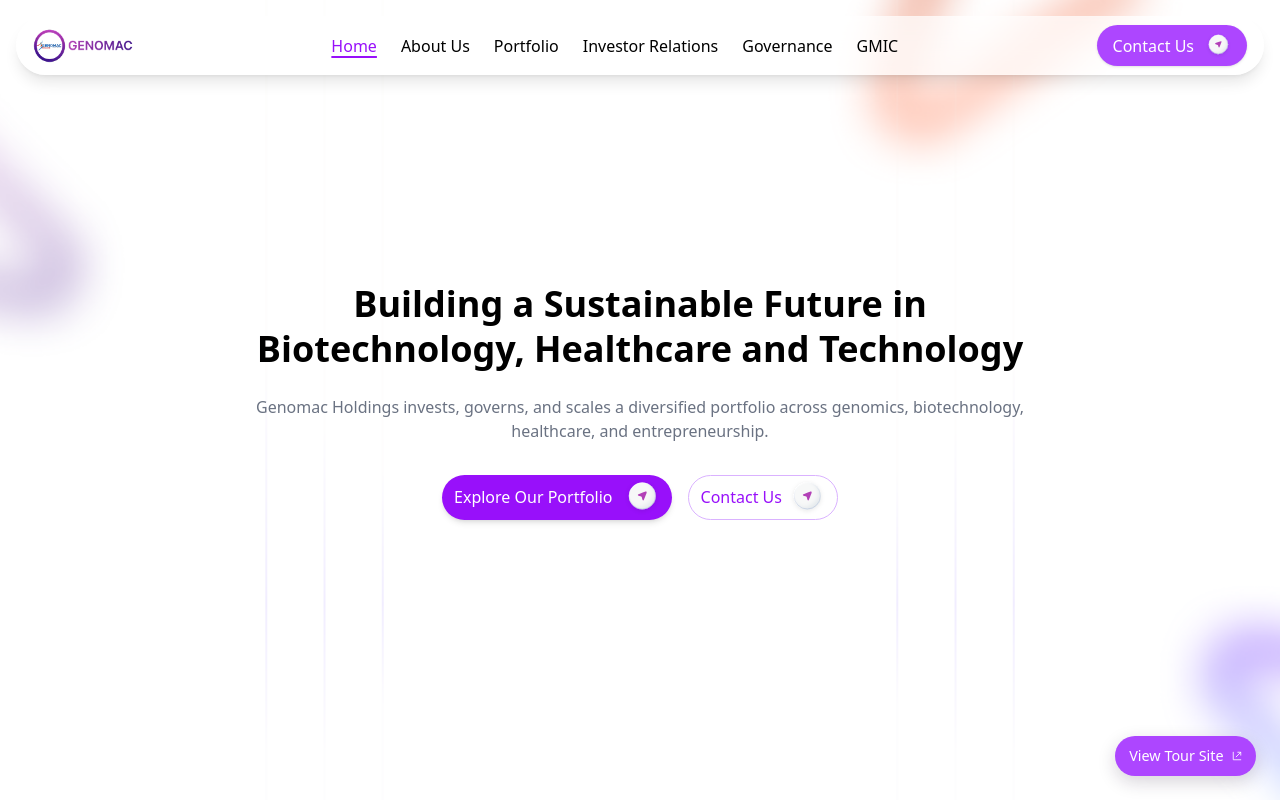
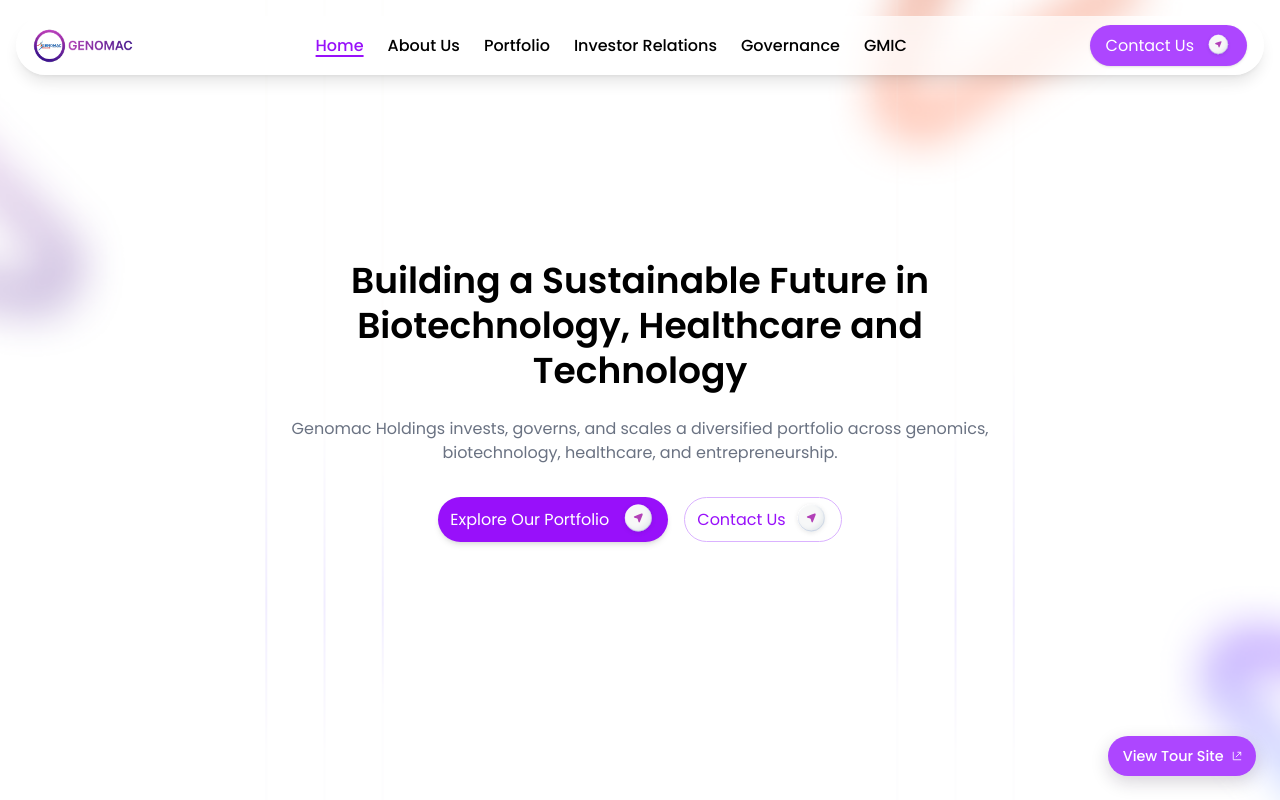
Before and after one commit to G-IHub/holdings-website, a Next.js app: page / in a window 1280 px wide. Shown: the top 800 px of the page. Built offline with nearby package versions, Linux system fonts and the light colour scheme.

Commit message:
fixed: Hydration error

```diff
--- /dev/null
+++ b/app/components/CopyrightYear.tsx
@@ -0,0 +1,5 @@
+'use client';
+
+export default function CopyrightYear() {
+  return <>{new Date().getFullYear()}</>;
+}
--- a/app/components/Footer.tsx
+++ b/app/components/Footer.tsx
@@ -1,7 +1,7 @@
-"use client";
 import Image from "next/image";
 import Link from "next/link";
 import logo from "../../assets/home/logo.png";
+import CopyrightYear from "./CopyrightYear";
 
 export default function Footer() {
   return (
@@ -56,7 +56,7 @@
         </div>
 
         <div className="border-t border-white/5 mt-8 pt-6 flex flex-col md:flex-row items-center justify-between text-sm text-gray-400">
-          <div>© {new Date().getFullYear()} Genomac Holdings. All rights reserved.</div>
+          <div>© <CopyrightYear /> Genomac Holdings. All rights reserved.</div>
           <div className="mt-4 md:mt-0 space-x-4">
             <Link href="/" className="hover:text-white">Privacy Policy</Link>
             <Link href="/" className="hover:text-white">Terms of Service</Link>
--- a/app/layout.tsx
+++ b/app/layout.tsx
@@ -6,7 +6,7 @@
 import FloatTourButton from "./components/FloatTourButton";
 
 const poppins = Poppins({
-  // variable: "--font-poppins",
+  variable: "--font-poppins",
   subsets: ["latin"],
   weight: [
     "100",
@@ -22,12 +22,12 @@
 });
 
 const inter = Inter({
-  // variable: "--font-inter",
+  variable: "--font-inter",
   subsets: ["latin"],
 });
 
 const bricolage = Bricolage_Grotesque({
-  // variable: "--font-bricolage",
+  variable: "--font-bricolage",
   subsets: ["latin"],
 });
 
@@ -85,8 +85,7 @@
           }}
         />
       </head>
-      <body className={`antialiased`}
-      >
+      <body className={`${poppins.variable} ${inter.variable} ${bricolage.variable} antialiased`} suppressHydrationWarning>
         <Navbar />
         <div className="flex flex-col min-h-screen">
           <main className="flex-grow">{children}</main>
```
